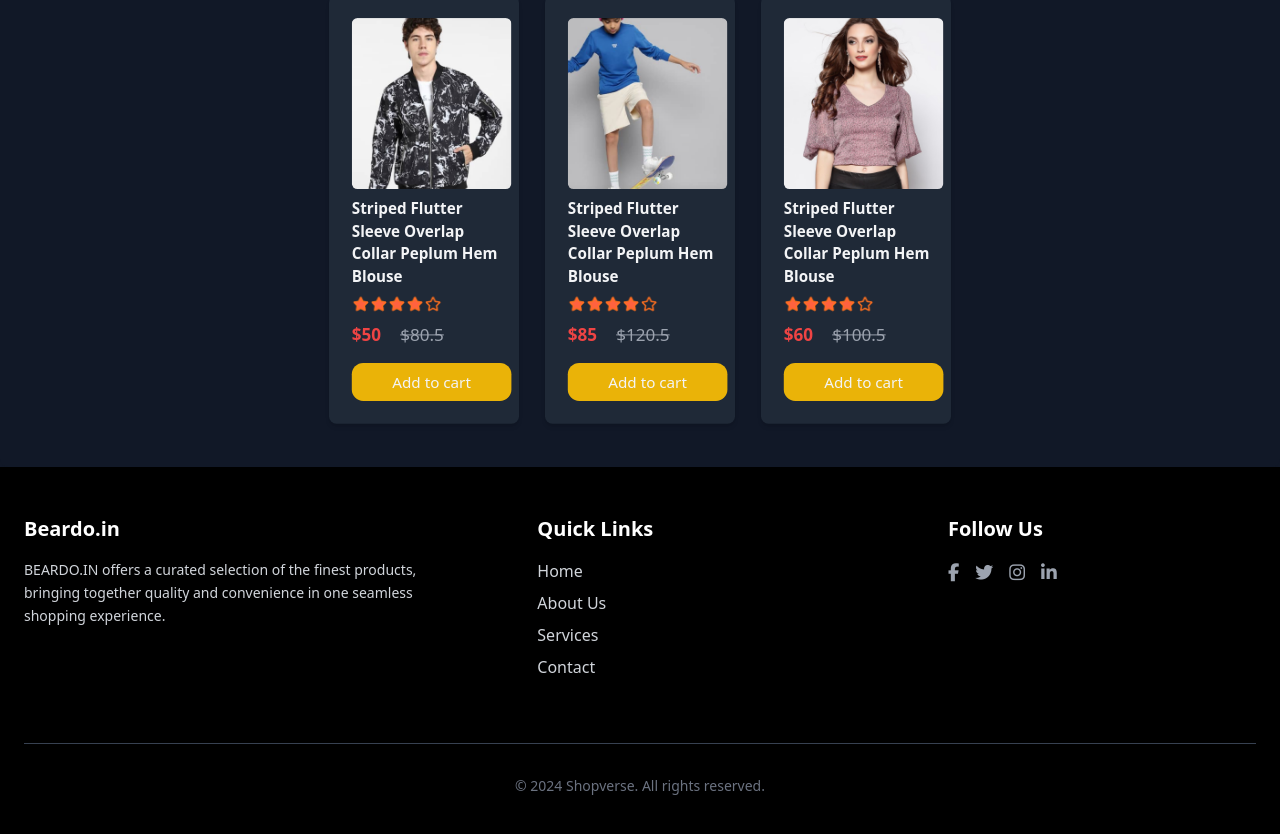
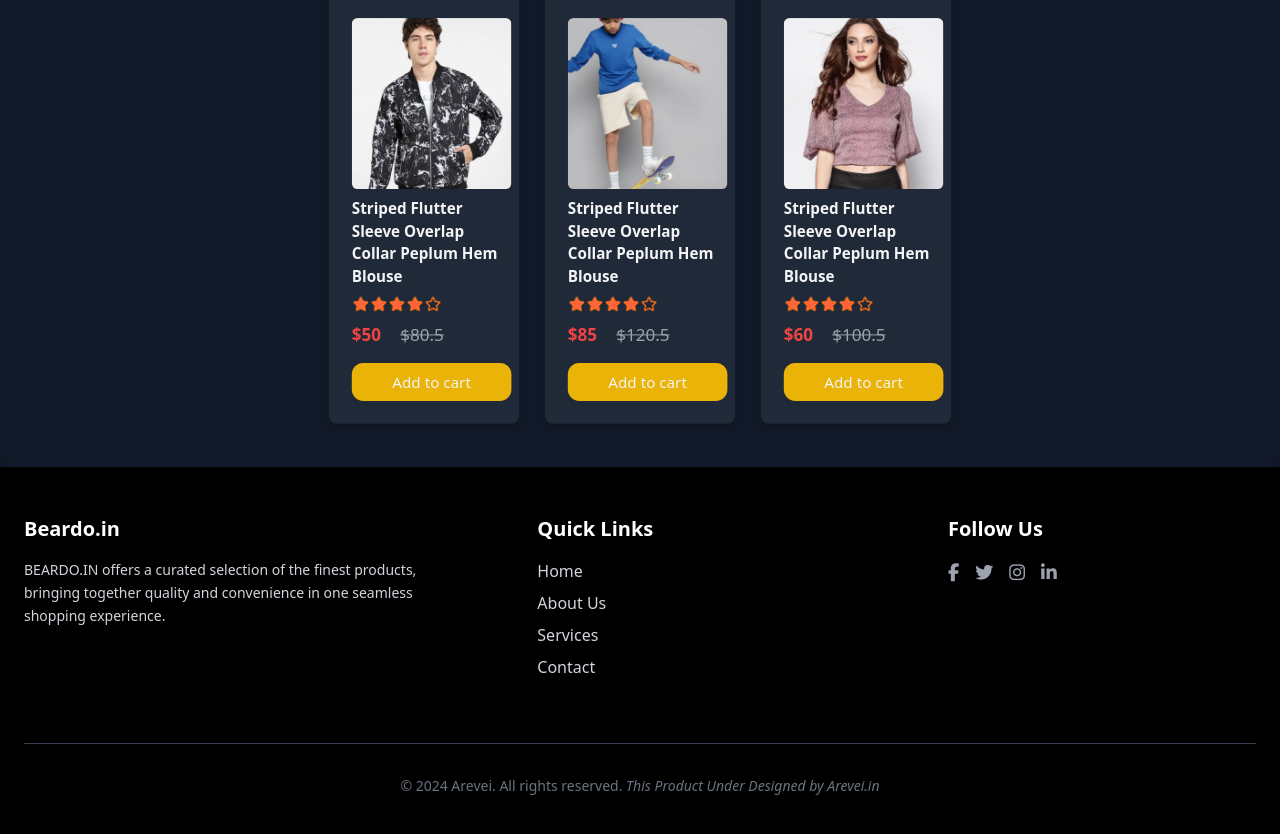
Before and after one commit to Prathamesh-Kothalkar/ECOMFRONTEND, a React (Vite) app: page /new/1 in a window 1280 px wide. Shown: the part 1164-1998 px from the top of the page. Built offline with nearby package versions, Linux system fonts and the light colour scheme.

Commit message:
Arevei Mention

```diff
--- a/src/components/Footer.jsx
+++ b/src/components/Footer.jsx
@@ -66,7 +66,7 @@ const Footer = () => {
 
         <div className="border-t border-gray-700 pt-8 mt-8 text-center">
           <p className="text-sm text-gray-500">
-            &copy; 2024 Shopverse. All rights reserved.
+            &copy; 2024 Arevei. All rights reserved. <i>This Product Under Designed by Arevei.in</i>
           </p>
         </div>
       </div>
```
